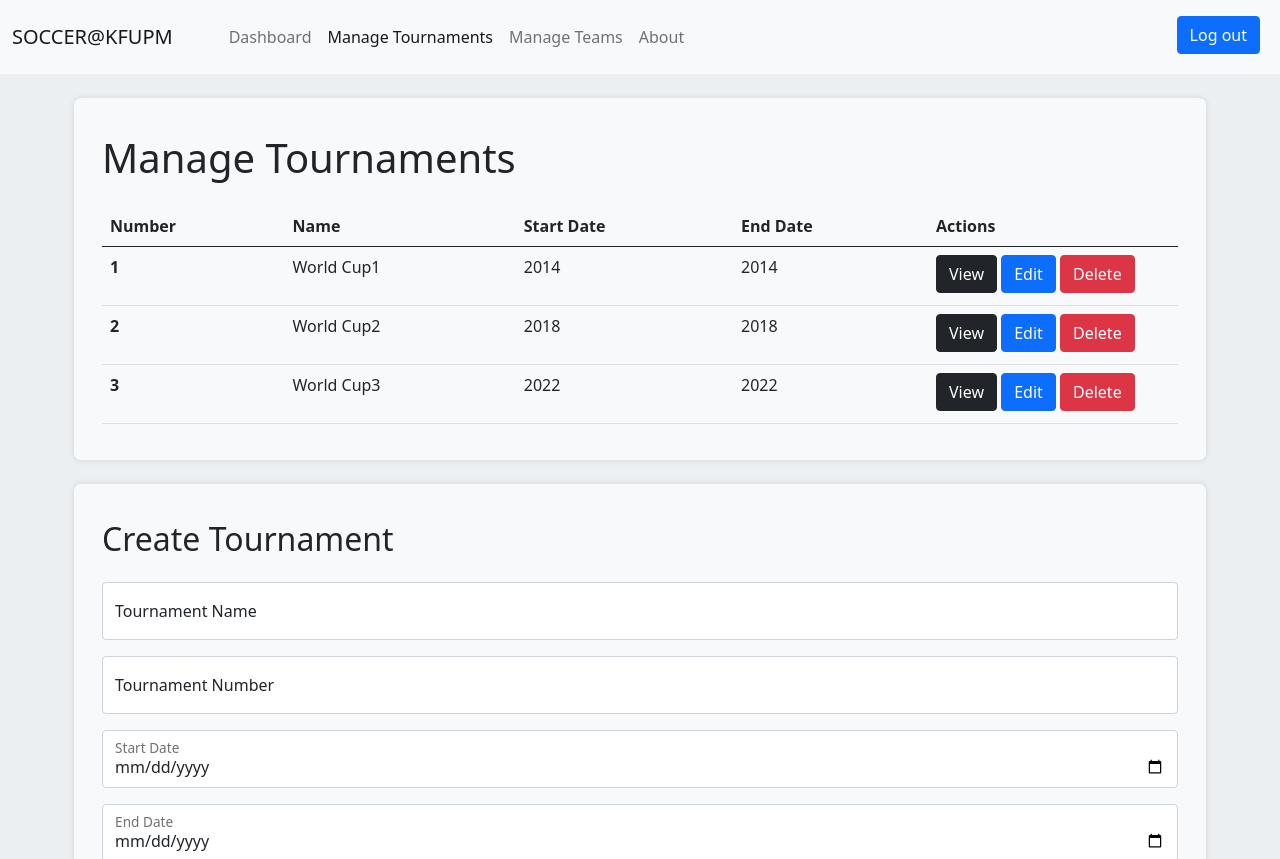
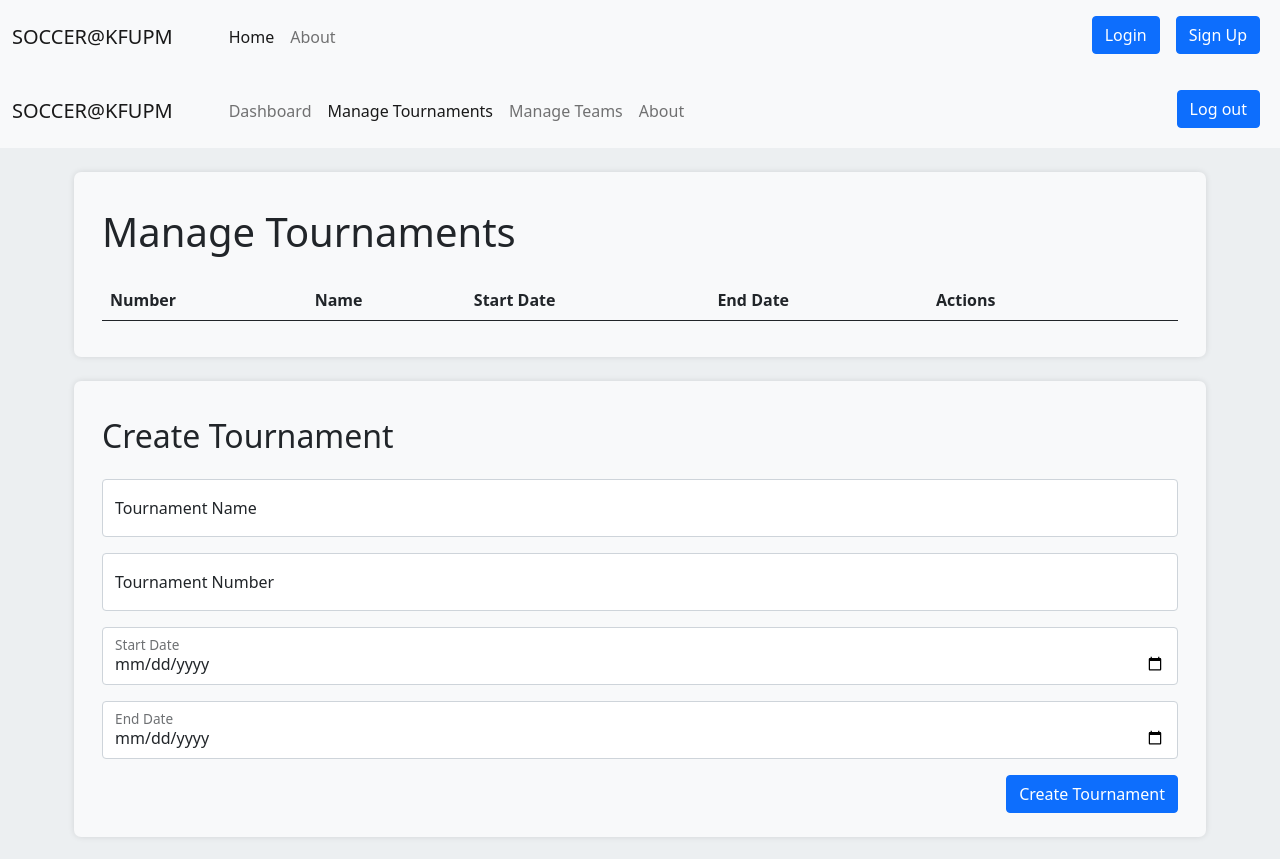
Before and after one commit to AbdullahAXR/SoccerMaster-Tournament-Hub, a website: page views/manage-tournaments.html in a window 1280 px wide. Shown: the top 859 px of the page. Drawn offline with nearby package versions, Linux system fonts and the light colour scheme; files that its build step writes are made by us from their sources.

Commit message:
Added some nunjunks

```diff
--- a/views/manage-tournaments.html
+++ b/views/manage-tournaments.html
@@ -1,19 +1,6 @@
-<!DOCTYPE html>
-<html lang="en">
+{% extends "base.html" %}
 
-<head>
-    <meta charset="UTF-8">
-    <meta http-equiv="X-UA-Compatible" content="IE=edge">
-    <meta name="viewport" content="width=device-width, initial-scale=1.0">
-    <title>Manage Tournaments</title>
-
-    <!-- bootstrap css -->
-    <link href="https://cdn.jsdelivr.net/npm/bootstrap@5.0.2/dist/css/bootstrap.min.css" rel="stylesheet"
-        integrity="sha384-EVSTQN3/azprG1Anm3QDgpJLIm9Nao0Yz1ztcQTwFspd3yD65VohhpuuCOmLASjC" crossorigin="anonymous">
-
-    <link rel="stylesheet" href="style/layout.css">
-</head>
-
+{% block content %}
 <body>
 
     <header>
@@ -68,49 +55,23 @@
                             </tr>
                         </thead>
                         <tbody>
+                            {% for tournament in tournaments %}
                             <tr>
-                                <th scope="row">1</th>
-                                <td>World Cup1</td>
-                                <td>2014</td>
-                                <td>2014</td>
+
+                                <td>{{tournament.tr_id}}</td>
+                                <td>{{tournament.tr_name}}</td>
+                                <td>{{tournament.start_date}}</td>
+                                <td>{{tournament.end_date}}</td>
                                 <td>
-                                    <a href="view-tournament-details"><button
+                                    <a href="view-tournament-details/{{tournament.tr_id}}/{{tournament.tr_name}}"><button
                                             class="btn btn-dark mb-1">View</button></a>
-                                    <a href="edit-tournament-details"><button
+                                    <a href="edit-tournament-details//{{tournament.tr_id}}{{tournament.tr_name}}"><button
                                             class="btn btn-primary mb-1">Edit</button></a>
-                                    <a href="delete-tournament-details"><button
-                                            class="btn btn-danger mb-1">Delete</button></a>
-                                </td>
-
-                            </tr>
-                            <tr>
-                                <th scope="row">2</th>
-                                <td>World Cup2</td>
-                                <td>2018</td>
-                                <td>2018</td>
-                                <td>
-                                    <a href="view-tournament-details"><button
-                                            class="btn btn-dark mb-1">View</button></a>
-                                    <a href="edit-tournament-details"><button
-                                            class="btn btn-primary mb-1">Edit</button></a>
-                                    <a href="delete-tournament-details"><button
+                                    <a href="delete-tournament-details//{{tournament.tr_id}}{{tournament.tr_name}}"><button
                                             class="btn btn-danger mb-1">Delete</button></a>
                                 </td>
                             </tr>
-                            <tr>
-                                <th scope="row">3</th>
-                                <td>World Cup3</td>
-                                <td>2022</td>
-                                <td>2022</td>
-                                <td>
-                                    <a href="view-tournament-details"><button
-                                            class="btn btn-dark mb-1">View</button></a>
-                                    <a href="edit-tournament-details"><button
-                                            class="btn btn-primary mb-1">Edit</button></a>
-                                    <a href="delete-tournament-details"><button
-                                            class="btn btn-danger mb-1">Delete</button></a>
-                                </td>
-                            </tr>
+                            {% endfor %}
                         </tbody>
                     </table>
                 </div>
@@ -157,3 +118,4 @@
 </body>
 
 </html>
+{% endblock %}
```
